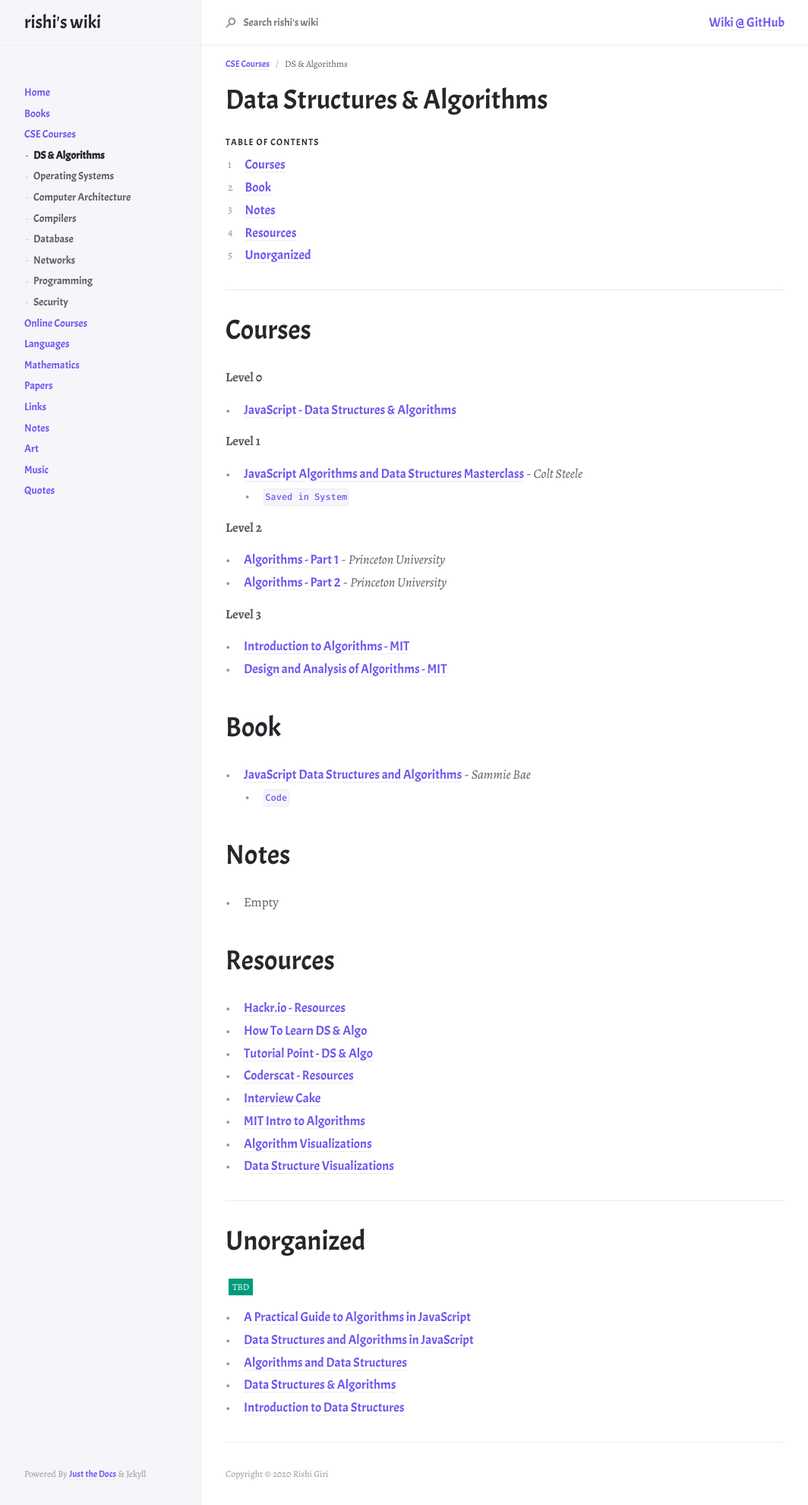
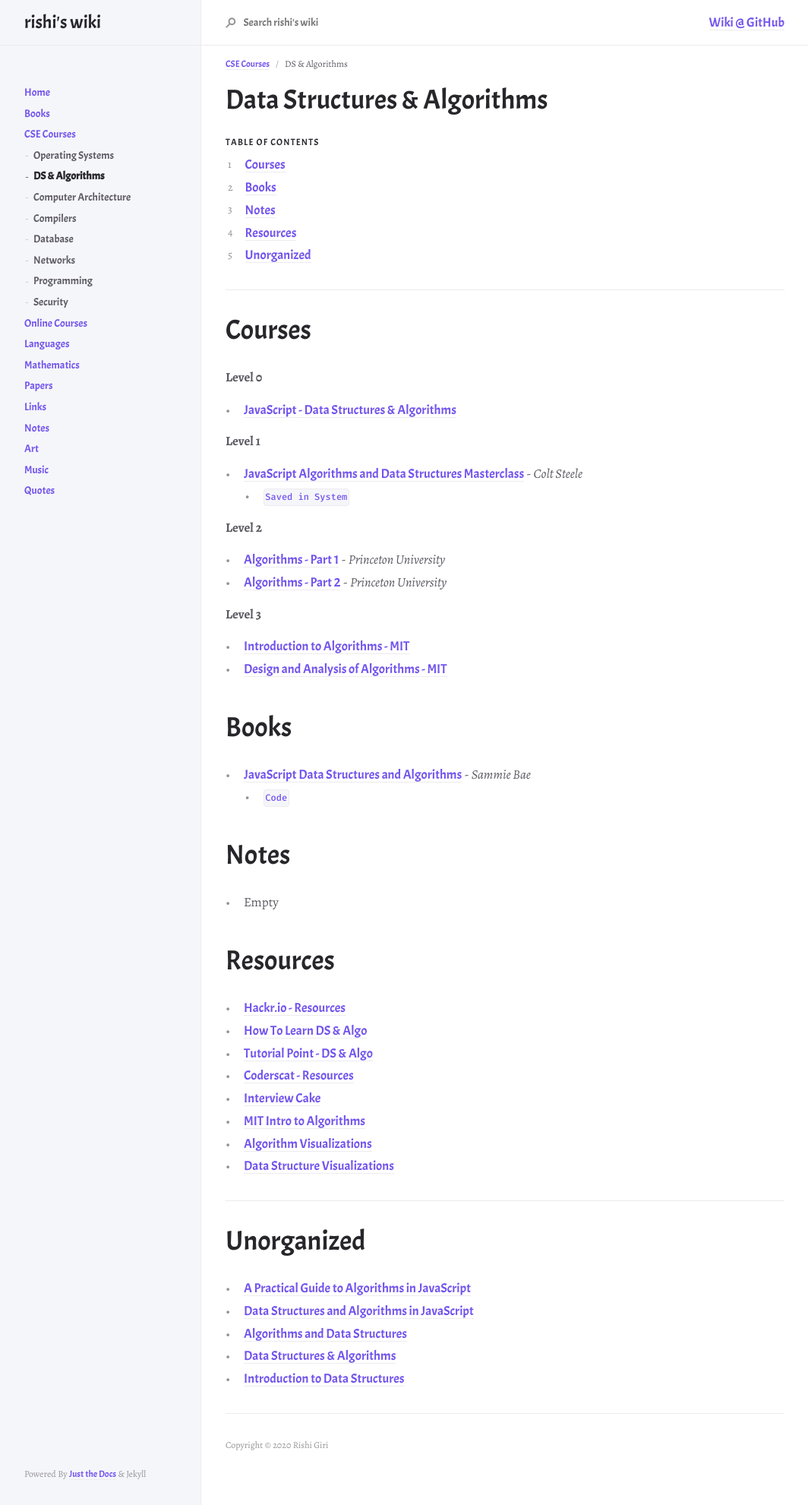
Before and after one commit to r8w/r8w, a Jekyll site: the page built from docs/courses/algorithms.md, in a window 1280 px wide. Shown: the whole page at 76% size, without its empty margins (107-1171 px from the left). Built offline with Jekyll 4.4.1, drawn with Linux system fonts in a browser that asks for light colours; nearby versions of some CDN libraries.

Commit message:
update algorithms

```diff
--- a/docs/courses/algorithms.md
+++ b/docs/courses/algorithms.md
@@ -37,7 +37,7 @@ __Level 3__
 - [Introduction to Algorithms - MIT](https://ocw.mit.edu/courses/electrical-engineering-and-computer-science/6-006-introduction-to-algorithms-fall-2011/lecture-videos/)
 - [Design and Analysis of Algorithms - MIT](https://ocw.mit.edu/courses/electrical-engineering-and-computer-science/6-046j-design-and-analysis-of-algorithms-spring-2015/lecture-videos/)
 
-# Book
+# Books
 
 - [JavaScript Data Structures and Algorithms](https://www.apress.com/gp/book/9781484239872) - *Sammie Bae*
 	- [`Code`](https://github.com/Apress/js-data-structures-and-algorithms)
@@ -61,8 +61,8 @@ __Level 3__
 
 # Unorganized
 
-TBD
-{: .label .label-green}
+<!-- TBD -->
+<!-- {: .label .label-green} -->
 
 - [A Practical Guide to Algorithms in JavaScript](https://frontendmasters.com/courses/practical-algorithms/)
 - [Data Structures and Algorithms in JavaScript](https://frontendmasters.com/courses/data-structures-algorithms/)
```
Also changed, not shown: other parts of docs/courses/algorithms.md (+1 -1 lines).
